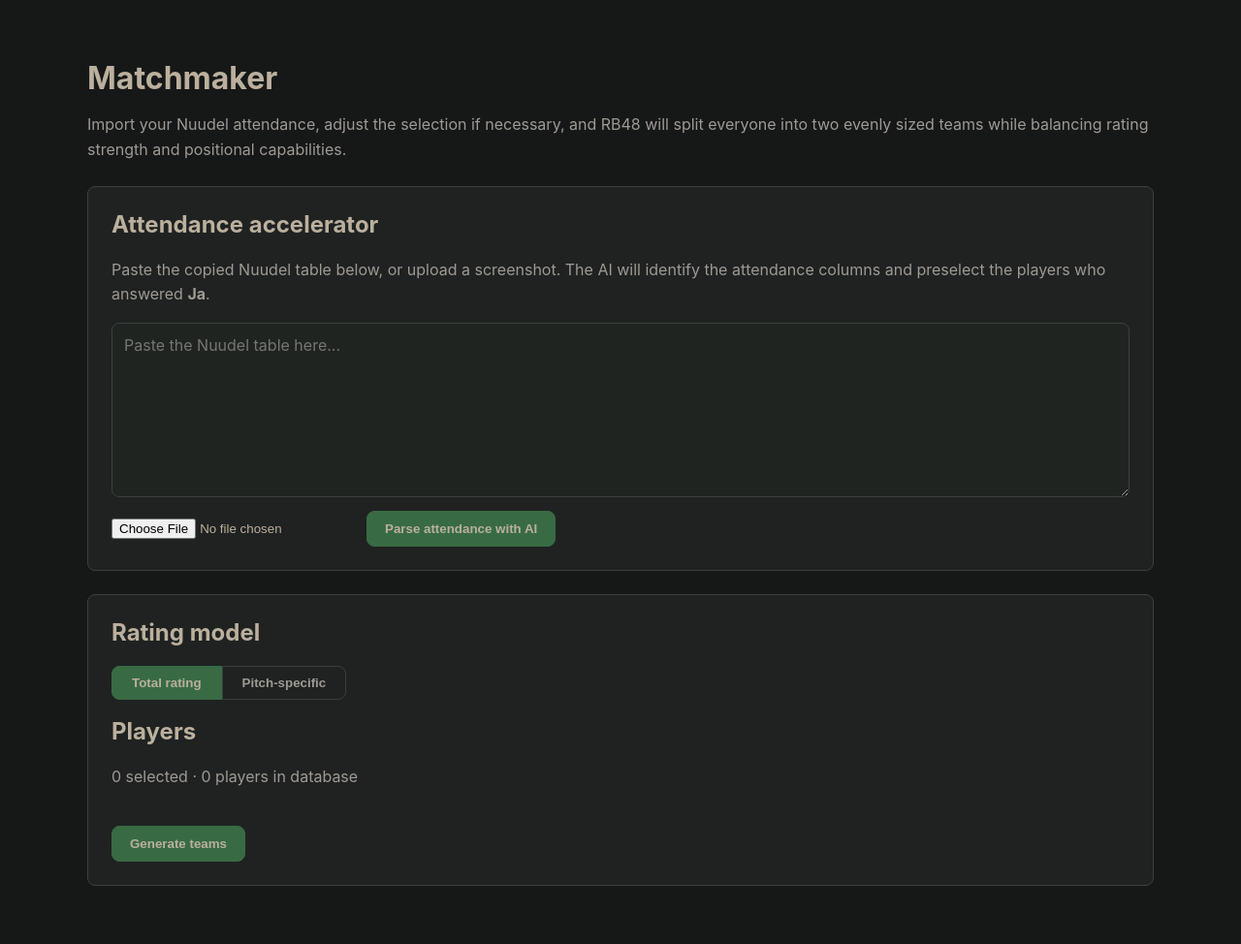
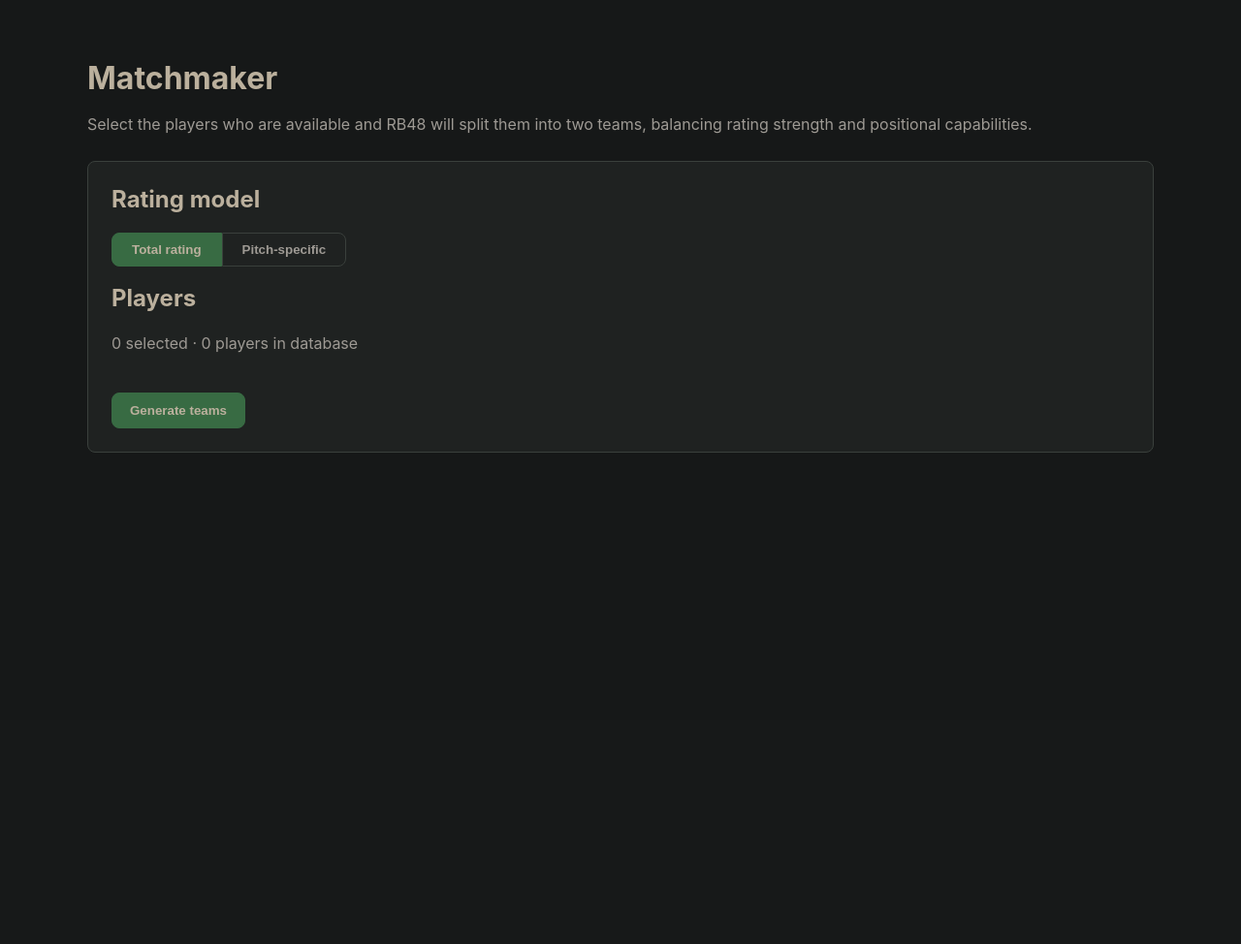
Before and after one commit to DANeoDev/RB48Glicko, a Flask app: page /matchmaker in a window 1280 px wide. Shown: the part 57-1031 px from the top of the page at 97% size. After the commit the page ends 524 px from the top, so only its background shows below. Run offline with Flask 3, Linux system fonts and the light colour scheme; data that the repository does not hold is empty.

Commit message:
Align Matchmaker template with implemented backend

```diff
--- a/web/templates/matchmaker.html
+++ b/web/templates/matchmaker.html
@@ -15,13 +15,6 @@
 .mode-button:last-child { border-radius: 0 var(--radius) var(--radius) 0; }
 .mode-button.active { background: var(--green-dark); border-color: var(--green-dark); color: var(--text-main); }
 .pitch-options { margin: 12px 0 20px; color: var(--text-muted); }
-.import-box { width: 100%; min-height: 180px; box-sizing: border-box; padding: 12px; background: var(--bg-surface-alt); color: var(--text-main); border: 1px solid var(--border); border-radius: var(--radius); font: inherit; resize: vertical; }
-.import-actions { margin-top: 10px; display: flex; gap: 10px; flex-wrap: wrap; align-items: center; }
-.import-file { max-width: 100%; }
-.import-error { margin-top: 14px; padding: 12px; border-left: 3px solid var(--red, #c44); background: var(--bg-surface-alt); }
-.import-events { margin-top: 18px; }
-.import-event { display: flex; gap: 10px; align-items: center; margin: 8px 0; }
-.import-unknown { margin-top: 12px; color: var(--text-muted); }
 .player-grid { display: grid; grid-template-columns: repeat(3, 1fr); gap: 8px; margin-top: 18px; }
 .player-option { display: flex; align-items: center; gap: 9px; padding: 9px 10px; border: 1px solid var(--border); border-radius: var(--radius); cursor: pointer; }
 .player-option:hover { background: var(--bg-surface-alt); }
@@ -51,62 +44,18 @@
 <div class="matchmaker-page">
     <h1>Matchmaker</h1>
     <p class="matchmaker-description">
-        Import your Nuudel attendance, adjust the selection if necessary, and RB48 will split everyone
-        into two evenly sized teams while balancing rating strength and positional capabilities.
+        Select the players who are available and RB48 will split them into two teams,
+        balancing rating strength and positional capabilities.
     </p>
 
-    <section class="matchmaker-card">
-        <h2>Attendance accelerator</h2>
-        <p class="matchmaker-description">
-            Paste the copied Nuudel table below, or upload a screenshot. The AI will identify the
-            attendance columns and preselect the players who answered <strong>Ja</strong>.
-        </p>
-        <form method="post" enctype="multipart/form-data">
-            <input type="hidden" name="action" value="import_attendance">
-            <textarea class="import-box" name="attendance_text" placeholder="Paste the Nuudel table here..."></textarea>
-            <div class="import-actions">
-                <input class="import-file" type="file" name="attendance_image" accept="image/*">
-                <button class="primary-button" type="submit">Parse attendance with AI</button>
-            </div>
-        </form>
-        {% if import_error %}
-        <div class="import-error">{{ import_error }}</div>
-        {% endif %}
-
-        {% if import_events %}
-        <div class="import-events">
-            <h3>Detected matchdays</h3>
-            <form method="post">
-                <input type="hidden" name="action" value="use_import">
-                <input type="hidden" name="import_events" value='{{ import_events|tojson|forceescape }}'>
-                {% for event in import_events %}
-                <label class="import-event">
-                    <input type="radio" name="event_index" value="{{ loop.index0 }}" {% if loop.first %}checked{% endif %}>
-                    <span><strong>{{ event.label }}</strong> · {{ event.attendees|length }} attending</span>
-                </label>
-                {% endfor %}
-                <div class="import-actions">
-                    <button class="secondary-button" type="submit">Use selected attendance</button>
-                </div>
-            </form>
-            {% if import_unknown %}
-            <div class="import-unknown">
-                <strong>Names not matched to the database:</strong> {{ import_unknown|join(', ') }}<br>
-                You can still add/select players manually below.
-            </div>
-            {% endif %}
-        </div>
-        {% endif %}
-    </section>
-
     <form method="post">
-        <input type="hidden" name="action" value="generate">
         <section class="matchmaker-card">
             <h2>Rating model</h2>
             <div class="mode-switch">
                 <button type="submit" name="mode" value="total" class="mode-button {% if mode == 'total' %}active{% endif %}">Total rating</button>
                 <button type="submit" name="mode" value="pitch" class="mode-button {% if mode == 'pitch' %}active{% endif %}">Pitch-specific</button>
             </div>
+
             {% if mode == 'pitch' %}
             <div class="pitch-options">
                 <label><input type="radio" name="pitch" value="box" {% if pitch == 'box' %}checked{% endif %}> Box</label>
@@ -115,7 +64,10 @@
             {% endif %}
 
             <h2>Players</h2>
-            <p class="matchmaker-description">{{ selected_ids|length }} selected · {{ players|length }} players in database</p>
+            <p class="matchmaker-description">
+                {{ selected_ids|length }} selected · {{ players|length }} players in database
+            </p>
+
             <div class="player-grid">
                 {% for player_id, player in players.items() %}
                 <label class="player-option">
@@ -127,9 +79,9 @@
             </div>
 
             <div class="actions">
-                <button class="primary-button" type="submit">Generate teams</button>
+                <button class="primary-button" type="submit" name="action" value="generate">Generate teams</button>
                 {% if result %}
-                <button class="secondary-button" type="submit" name="action" value="reroll" >↻ Reroll</button>
+                <button class="secondary-button" type="submit" name="action" value="reroll">↻ Reroll</button>
                 <input type="hidden" name="seed" value="{{ (seed or 0) + 1 }}">
                 {% endif %}
             </div>
@@ -144,26 +96,42 @@
                 <h3>Team A</h3>
                 <ul>
                     {% for player_id in result.team_a %}
-                    <li>{{ players[player_id].aliases[0] if players[player_id].aliases else 'Player ' ~ player_id }}
-                        <span class="considered-position" title="Position considered by the matchmaker">({{ result.considered_positions_a[player_id] }})</span></li>
+                    <li>
+                        {{ players[player_id].aliases[0] if players[player_id].aliases else 'Player ' ~ player_id }}
+                        <span class="considered-position" title="Position considered by the matchmaker">({{ result.considered_positions_a[player_id] }})</span>
+                    </li>
                     {% endfor %}
                 </ul>
-                <div class="team-rating">Rating <strong>{{ "%.1f"|format(result.rating_a.rating) }}</strong><br>RD <strong>{{ "%.1f"|format(result.rating_a.rd) }}</strong></div>
+                <div class="team-rating">
+                    Rating <strong>{{ "%.1f"|format(result.rating_a.rating) }}</strong><br>
+                    RD <strong>{{ "%.1f"|format(result.rating_a.rd) }}</strong>
+                </div>
             </div>
+
             <div class="team">
                 <h3>Team B</h3>
                 <ul>
                     {% for player_id in result.team_b %}
-                    <li>{{ players[player_id].aliases[0] if players[player_id].aliases else 'Player ' ~ player_id }}
-                        <span class="considered-position" title="Position considered by the matchmaker">({{ result.considered_positions_b[player_id] }})</span></li>
+                    <li>
+                        {{ players[player_id].aliases[0] if players[player_id].aliases else 'Player ' ~ player_id }}
+                        <span class="considered-position" title="Position considered by the matchmaker">({{ result.considered_positions_b[player_id] }})</span>
+                    </li>
                     {% endfor %}
                 </ul>
-                <div class="team-rating">Rating <strong>{{ "%.1f"|format(result.rating_b.rating) }}</strong><br>RD <strong>{{ "%.1f"|format(result.rating_b.rd) }}</strong></div>
+                <div class="team-rating">
+                    Rating <strong>{{ "%.1f"|format(result.rating_b.rating) }}</strong><br>
+                    RD <strong>{{ "%.1f"|format(result.rating_b.rd) }}</strong>
+                </div>
             </div>
         </div>
+
         <div class="result-summary">
             <strong>Rating difference: {{ "%.1f"|format(result.rating_difference) }}</strong>
-            {% if result.position_penalty == 0 %}<br>Position balance: Excellent{% else %}<br>Position imbalance score: {{ result.position_penalty }}{% endif %}
+            {% if result.position_penalty == 0 %}
+                <br>Position balance: Excellent
+            {% else %}
+                <br>Position imbalance score: {{ result.position_penalty }}
+            {% endif %}
         </div>
     </section>
     {% elif selected_ids|length == 1 %}
```
